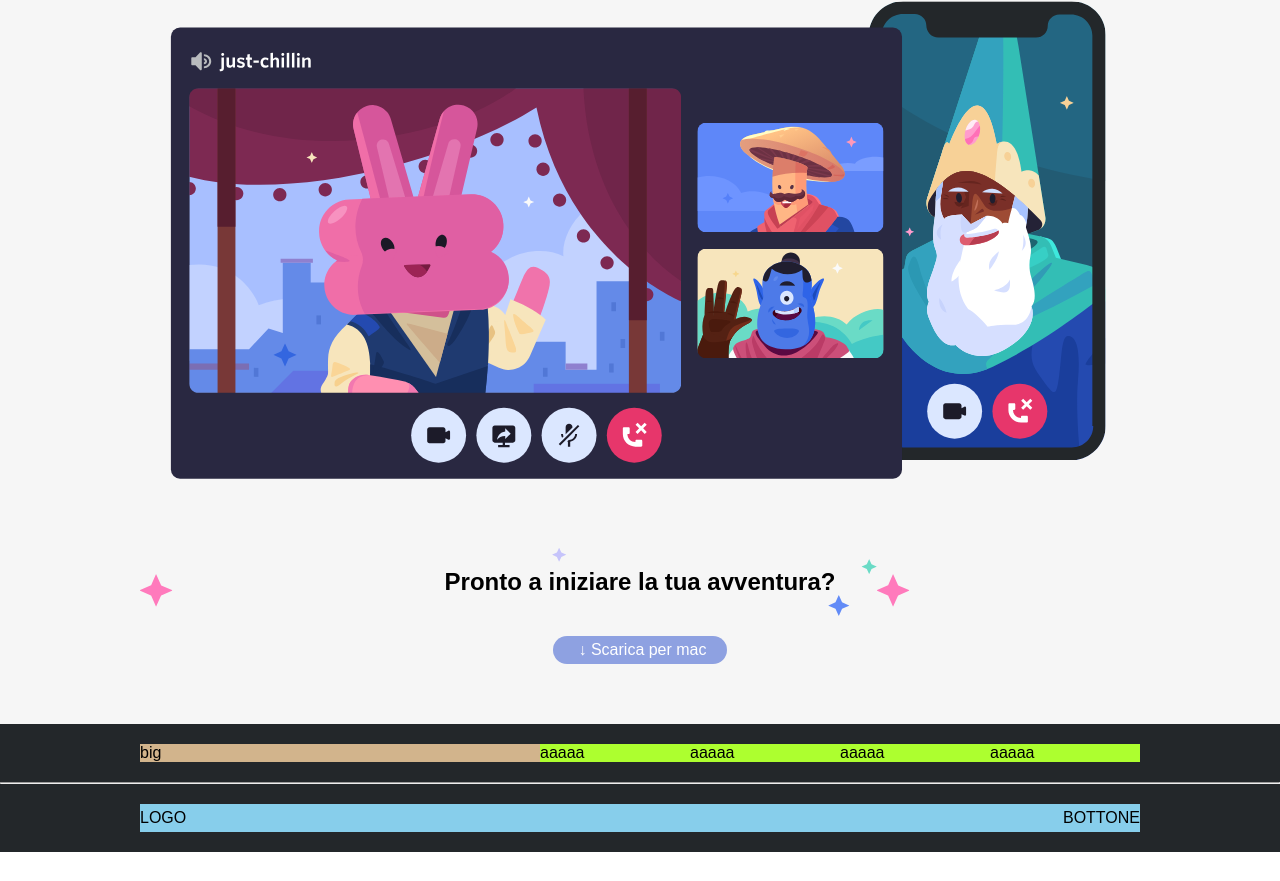
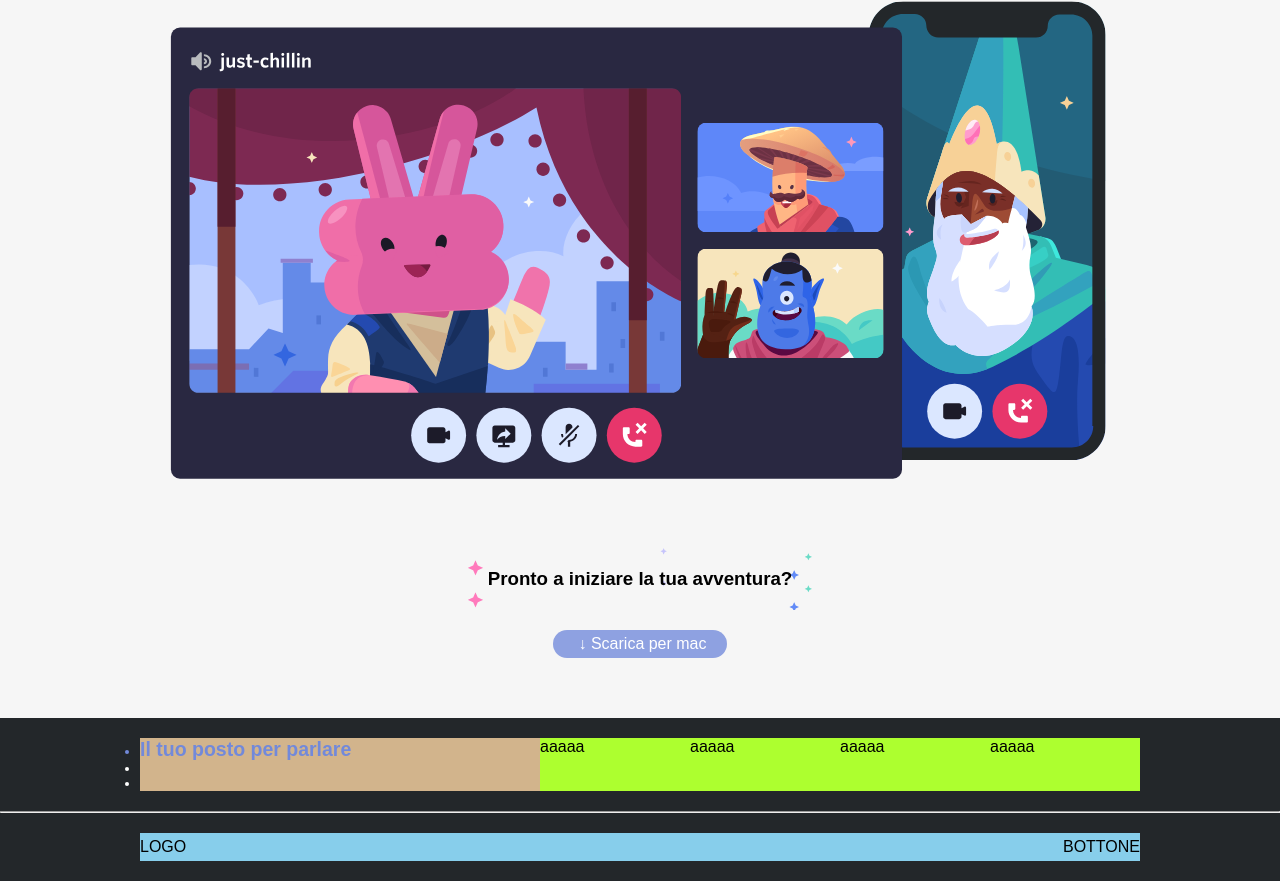
Before and after one commit to CarloCassini/htmlcss-discord, a plain HTML site: page index.html in a window 1280 px wide. Shown: the part 2076-2957 px from the top of the page. Before the commit the page ends 2928 px from the top, so only its background shows below. Drawn offline with Linux system fonts and the light colour scheme; a web font is replaced by a local one.

Commit message:
set first colomn footer

```diff
--- a/css/style.css
+++ b/css/style.css
@@ -177,6 +177,9 @@ img {
   color: var(--color-secondary);
 }
 
+.bg-footer {
+  background-color: #23272a;
+}
 /* colori  x debug*/
 .bg-skyblue {
   background-color: skyblue;
@@ -202,9 +205,6 @@ img {
 .bg-tan {
   background-color: tan;
 }
-.bg-footer {
-  background-color: #23272a;
-}
 .bg-greenyellow {
   background-color: greenyellow;
 }
@@ -217,3 +217,12 @@ img {
 .content-bg:nth-child(even) {
   background-color: white;
 }
+
+li {
+  color: white;
+  font-size: small;
+}
+/* seleziona il titolo della lista */
+li:nth-child(1) {
+  color: #7289da;
+}
--- a/index.html
+++ b/index.html
@@ -145,7 +145,7 @@
               giornata senza intasare una chat di gruppo
             </p>
             <img src="./img/item4-big.svg" alt="" />
-            <h2 class="bg-stars p-m">Pronto a iniziare la tua avventura?</h2>
+            <h3 class="bg-stars p-m">Pronto a iniziare la tua avventura?</h3>
             <div class="header-content-login">
               <a href="#" class="btt-big btt-skyblue">
                 <div class="ml-s">&darr;</div>
@@ -161,7 +161,18 @@
       <!-- primo footer -->
       <section class="bg-footer">
         <div class="container flex flex-content-center pt-m pb-m">
-          <div class="footer-big bg-tan">big</div>
+          <div class="footer-big bg-tan">
+            <ul>
+              <!-- titolo -->
+              <li>
+                <h2>Il tuo posto per parlare</h2>
+              </li>
+              <!-- select language -->
+              <li></li>
+              <!-- brand icons -->
+              <li></li>
+            </ul>
+          </div>
           <div class="flex footer-column bg-greenyellow">
             <div class="footer-colu-small">aaaaa</div>
             <div class="footer-colu-small">aaaaa</div>
```
